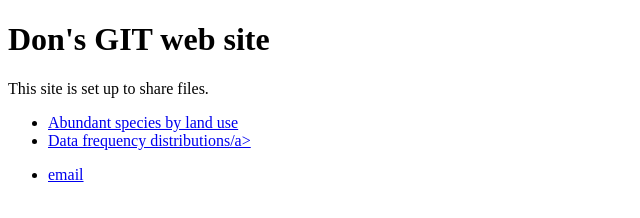
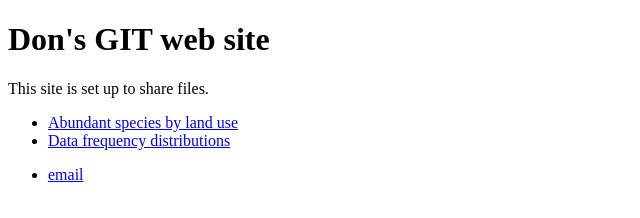
Before and after one commit to don-morrison-2000/don-morrison-2000.github.io, a plain HTML site: page index.html in a window 1280 px wide. Shown: the full height of the page, 0-640 px from the left. Drawn offline with Linux system fonts and the light colour scheme.

Commit message:
Update index.html

```diff
--- a/index.html
+++ b/index.html
@@ -10,7 +10,7 @@
 				<p>This site is set up to share files. </p>
 		    		<ul>
                                         <li><a href="/reports/land_use.html">Abundant species by land use</a></li>
-					<li><a href="/reports/clean_dupage_tree_V4_report.html">Data frequency distributions/a></li>
+					<li><a href="/reports/clean_dupage_tree_V4_report.html">Data frequency distributions</a></li>
 
 <!--
 			        	<li><a href="/reports/chicago_tree_lu_st_report">chicago_tree_lu_st_report</a></li>
```
